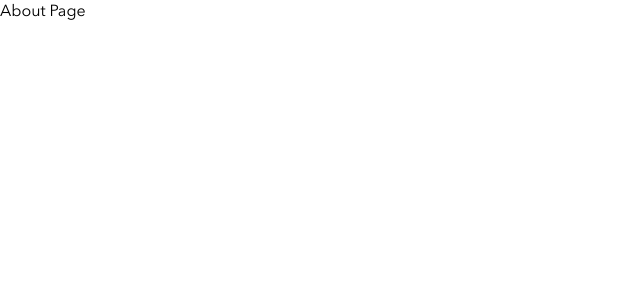
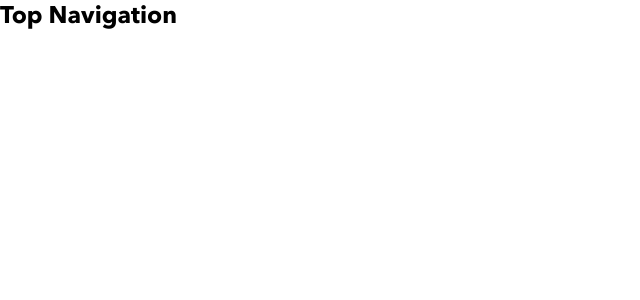
Before and after one commit to segun651/lendsqr-fe-test, a React (Vite) app: page /users in a window 1280 px wide. Shown: the top 300 px of the page, without its empty margins (0-640 px from the left). Built offline with nearby package versions, Linux system fonts and the light colour scheme.

Commit message:
feat: adding routing to login form

```diff
--- a/src/App.tsx
+++ b/src/App.tsx
@@ -1,6 +1,7 @@
 import { useState } from 'react'
 import {BrowserRouter as Router, Routes, Route} from 'react-router-dom'
 import Login from './pages/Login/Login'
+import TopNav from './Components/TopNav'
 
 function App() {
 
@@ -9,7 +10,7 @@ function App() {
     <Router>
       <Routes>
         <Route path='/login' element={<Login />} />
-        <Route path='/users' element={<div>About Page</div>} />
+        <Route path='/users' element={<TopNav />} />
       </Routes>
     </Router>
     </>
--- /dev/null
+++ b/src/Components/TopNav.tsx
@@ -0,0 +1,9 @@
+
+
+export default function TopNav() {
+  return (
+    <nav>
+      <h1>Top Navigation</h1>
+    </nav>
+  )
+}
--- a/src/pages/Login/LoginForm.tsx
+++ b/src/pages/Login/LoginForm.tsx
@@ -2,6 +2,7 @@ import { Formik, Field, ErrorMessage, Form } from "formik";
 import * as Yup from "yup"
 import styles from "./Login.module.scss"
 import { useState } from "react";
+import { useNavigate } from "react-router-dom";
 
 const LoginSchema = Yup.object({
 
@@ -10,11 +11,12 @@ const LoginSchema = Yup.object({
 });
 
 export default function LoginForm() {
+  const navigate = useNavigate()
   const [showPassword, setShowPassword] = useState<boolean>(false);
 
   function handleSubmit() {
        localStorage.setItem("isAuthenticated", "true");
-      window.location.reload();
+  navigate("/users");
     // Submission logic can be added here
   }
  function handleForgot() {
```
